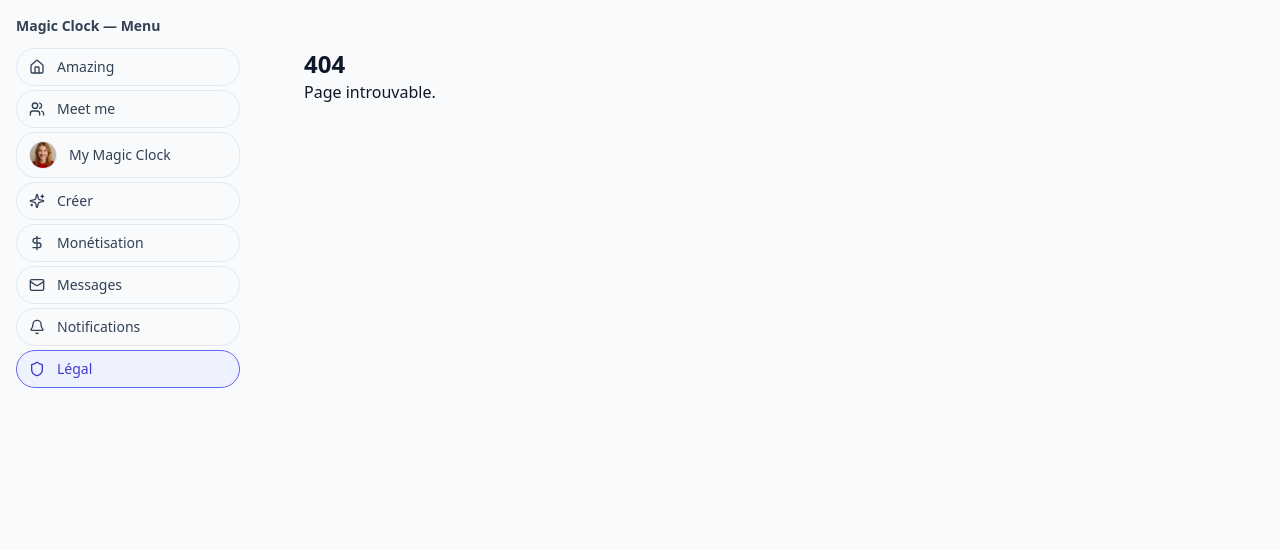
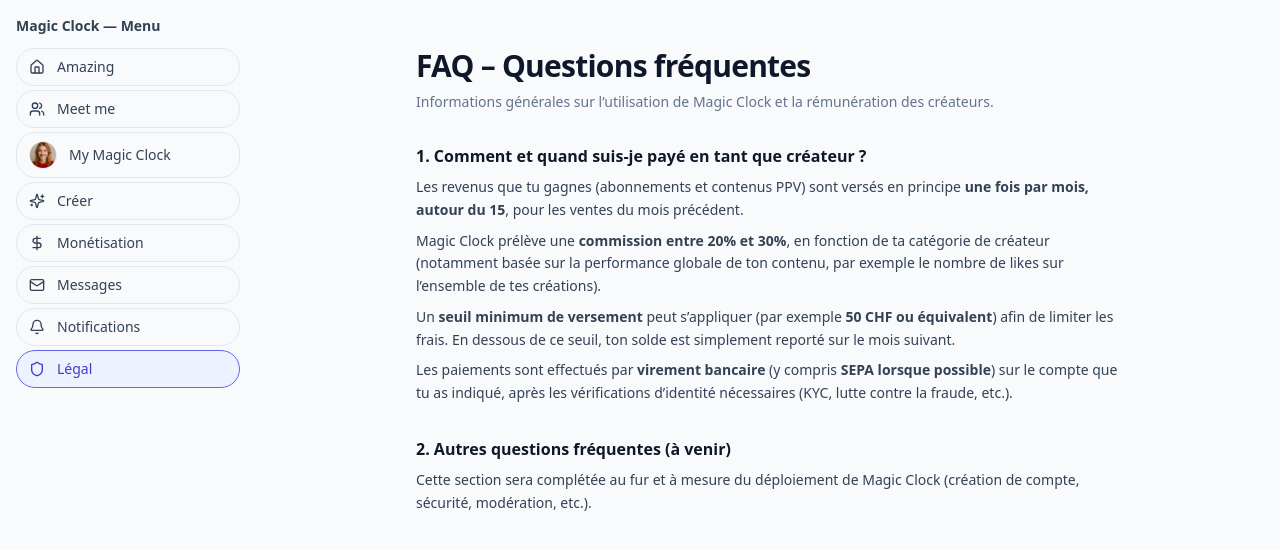
Before and after one commit to welcome-magic-clock/magic-clock-web-mvp, a Next.js app: page /legal/faq in a window 1280 px wide. Before the commit this address had no page. Shown: the top 550 px of the page. Built offline with nearby package versions, Linux system fonts and the light colour scheme.

Commit message:
Create page.tsx

```diff
--- /dev/null
+++ b/app/legal/faq/page.tsx
@@ -0,0 +1,59 @@
+// app/legal/faq/page.tsx
+
+export const metadata = {
+  title: "FAQ – Magic Clock",
+};
+
+export default function LegalFAQPage() {
+  return (
+    <main className="mx-auto max-w-3xl px-4 pb-16 pt-8 sm:px-6 lg:px-8">
+      <header className="mb-8">
+        <h1 className="text-2xl font-semibold tracking-tight text-slate-900 sm:text-3xl">
+          FAQ – Questions fréquentes
+        </h1>
+        <p className="mt-2 text-sm text-slate-500">
+          Informations générales sur l’utilisation de Magic Clock et la rémunération des créateurs.
+        </p>
+      </header>
+
+      <div className="space-y-8 text-sm leading-relaxed text-slate-700">
+        {/* Bloc FAQ : rémunération des créateurs */}
+        <section>
+          <h2 className="text-base font-semibold text-slate-900">
+            1. Comment et quand suis-je payé en tant que créateur&nbsp;?
+          </h2>
+          <p className="mt-2">
+            Les revenus que tu gagnes (abonnements et contenus PPV) sont versés en principe{" "}
+            <strong>une fois par mois, autour du 15</strong>, pour les ventes du mois précédent.
+          </p>
+          <p className="mt-2">
+            Magic Clock prélève une <strong>commission entre 20% et 30%</strong>, en fonction de ta
+            catégorie de créateur (notamment basée sur la performance globale de ton contenu,
+            par exemple le nombre de likes sur l’ensemble de tes créations).
+          </p>
+          <p className="mt-2">
+            Un <strong>seuil minimum de versement</strong> peut s’appliquer (par exemple{" "}
+            <strong>50 CHF ou équivalent</strong>) afin de limiter les frais. En dessous de ce
+            seuil, ton solde est simplement reporté sur le mois suivant.
+          </p>
+          <p className="mt-2">
+            Les paiements sont effectués par <strong>virement bancaire</strong>{" "}
+            (y compris <strong>SEPA lorsque possible</strong>) sur le compte que tu as indiqué,
+            après les vérifications d’identité nécessaires (KYC, lutte contre la fraude, etc.).
+          </p>
+        </section>
+
+        {/* Placeholder pour futures questions */}
+        <section>
+          <h2 className="text-base font-semibold text-slate-900">
+            2. Autres questions fréquentes (à venir)
+          </h2>
+          <p className="mt-2">
+            Cette section sera complétée au fur et à mesure du déploiement de Magic Clock
+            (création de compte, sécurité, modération, etc.).
+          </p>
+        </section>
+      </div>
+    </main>
+  );
+}
```
